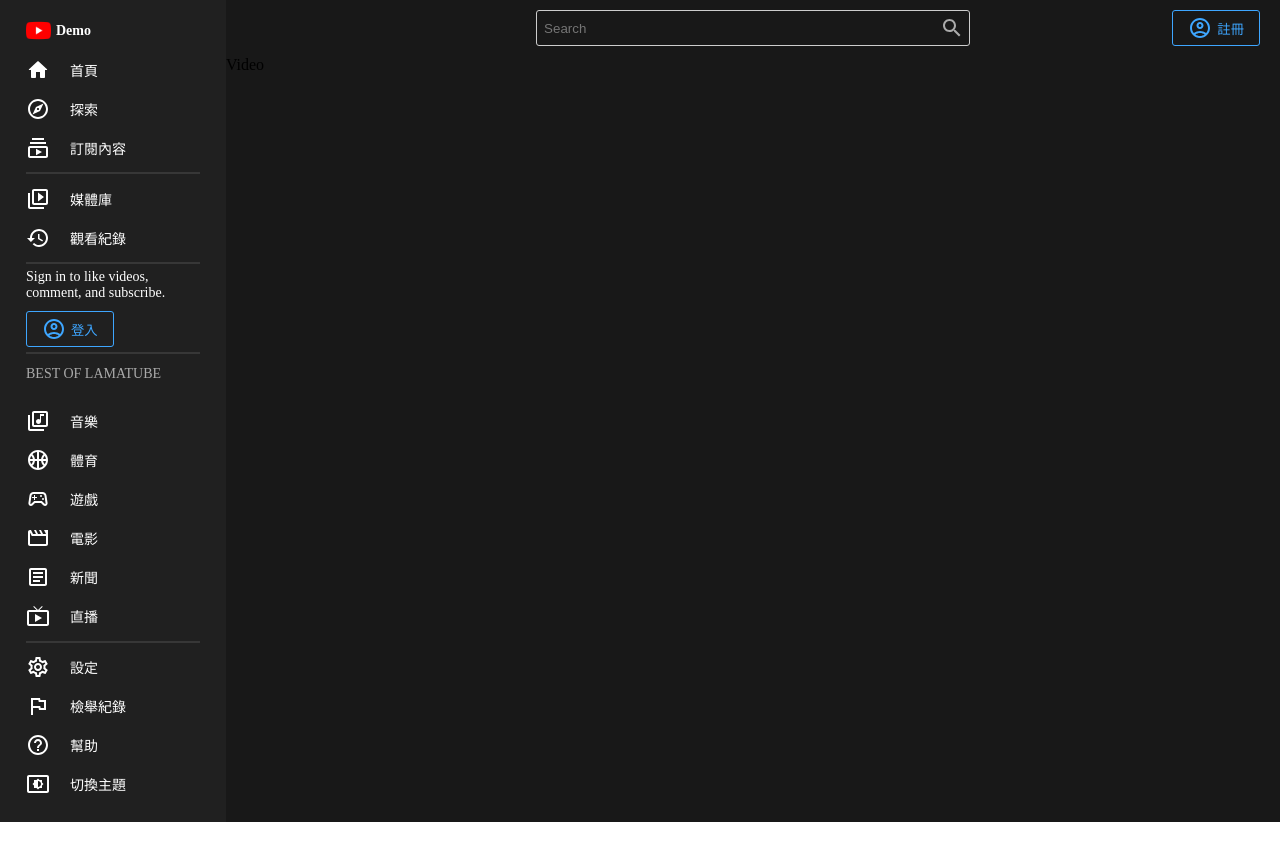
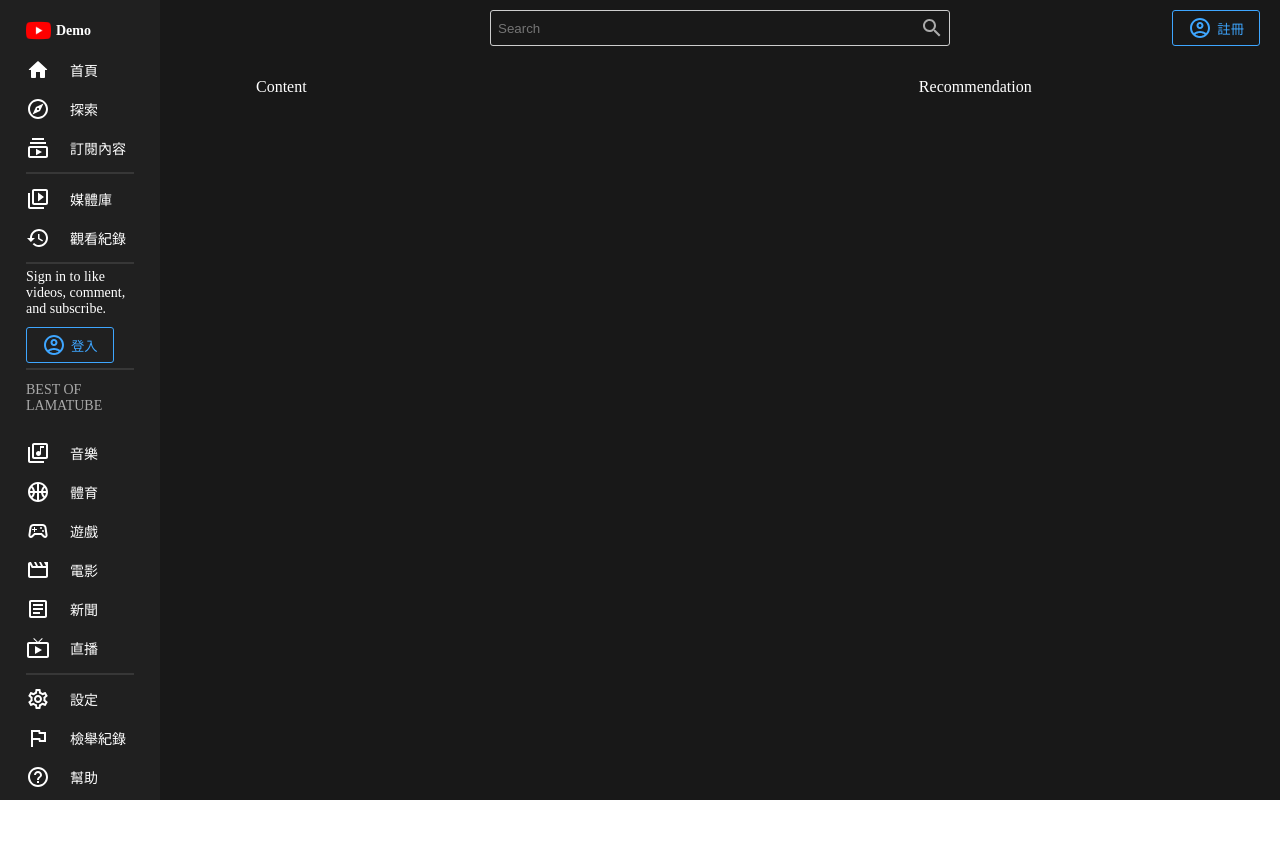
Before and after one commit to VincentLin0619/react-youtube-styledComponents-UI, a React (Create React App) app: page /video/test in a window 1280 px wide. Before the commit the page ends 822 px from the top, so only its background shows below. Built offline with nearby package versions, Linux system fonts and the light colour scheme.

Commit message:
create Video page

```diff
--- a/src/App.js
+++ b/src/App.js
@@ -16,7 +16,9 @@ const Main = styled.div`
   background-color: ${({ theme }) => theme.bg};
   transition: 500ms;
 `;
-const Wrapper = styled.div``;
+const Wrapper = styled.div`
+  padding: 22px 96px;
+`;
 function App() {
   const [mode, setkMode] = useState(true);
   return (
--- a/src/components/Card.jsx
+++ b/src/components/Card.jsx
@@ -1,4 +1,5 @@
 import React from "react";
+import { Link } from "react-router-dom";
 import styled from "styled-components";
 
 const Container = styled.div`
@@ -14,7 +15,51 @@ const Image = styled.img`
   background-color: #999;
   flex: 1;
 `;
+const Details = styled.div`
+  display: flex;
+  margin-top: ${(props) => props.type !== "sm" && "16px"};
+  gap: 12px;
+  flex: 1;
+`;
+
+const ChannelImage = styled.img`
+  width: 36px;
+  height: 36px;
+  border-radius: 50%;
+  background-color: #999;
+  display: ${(props) => props.type === "sm" && "none"};
+`;
+const Texts = styled.div``;
+
+const Title = styled.h1`
+  font-size: 16px;
+  font-weight: 500;
+  color: ${({ theme }) => theme.text};
+`;
+
+const ChannelName = styled.h2`
+  font-size: 14px;
+  color: ${({ theme }) => theme.textSoft};
+  margin: 9px 0px;
+`;
+
+const Info = styled.div`
+  font-size: 14px;
+  color: ${({ theme }) => theme.textSoft};
+`;
 
 export default function Card() {
-  return <Container>Card</Container>;
+  return (
+    <Link to="video/test" style={{ textDecoration: "none" }}>
+      <Container>
+        <Image />
+        <ChannelImage></ChannelImage>
+        <Texts>
+          <Title>影片標題</Title>
+          <ChannelName>頻道名稱</ChannelName>
+          <Info>觀看次數：666・兩年前</Info>
+        </Texts>
+      </Container>
+    </Link>
+  );
 }
--- a/src/components/Menu.jsx
+++ b/src/components/Menu.jsx
@@ -17,15 +17,17 @@ import SettingsOutlinedIcon from "@mui/icons-material/SettingsOutlined";
 import FlagOutlinedIcon from "@mui/icons-material/FlagOutlined";
 import HelpOutlineOutlinedIcon from "@mui/icons-material/HelpOutlineOutlined";
 import SettingsBrightnessOutlinedIcon from "@mui/icons-material/SettingsBrightnessOutlined";
+import { Link } from "react-router-dom";
 
 const Container = styled.div`
-  flex: 1.5;
+  flex: 1;
   background-color: ${({ theme }) => theme.bgLight};
   transition: 500ms;
   color: ${({ theme }) => theme.text};
   font-size: 14px;
   position: sticky;
-  height: 100%;
+  height: 100vh;
+  top: 0px;
 `;
 const Wrapper = styled.div`
   padding: 18px 26px;
@@ -81,10 +83,12 @@ const Menu = ({ mode, setMode }) => {
   return (
     <Container>
       <Wrapper>
-        <Logo>
-          <Img src={Logotube} />
-          Demo
-        </Logo>
+        <Link to="/" style={{ textDecoration: "none", color: "inherit" }}>
+          <Logo>
+            <Img src={Logotube} />
+            Demo
+          </Logo>
+        </Link>
         <Item>
           <HomeRoundedIcon />
           首頁
--- a/src/components/Navbar.jsx
+++ b/src/components/Navbar.jsx
@@ -19,6 +19,7 @@ const Wrapper = styled.div`
   position: relative;
 `;
 const Search = styled.div`
+  background-color: ${({ theme }) => theme.bg};
   width: 40%;
   position: absolute;
   color: ${({ theme }) => theme.textSoft};
--- a/src/pages/Home.jsx
+++ b/src/pages/Home.jsx
@@ -3,6 +3,7 @@ import Card from "../components/Card";
 import styled from "styled-components";
 
 const Container = styled.div`
+  justify-content: space-between;
   display: flex;
   flex-wrap: wrap;
 `;
--- a/src/pages/Video.jsx
+++ b/src/pages/Video.jsx
@@ -1,5 +1,26 @@
 import React from "react";
+import styled from "styled-components";
+
+const Container = styled.div`
+  background-color: ${({ theme }) => theme.bg};
+  display: flex;
+`;
+const Content = styled.div`
+  color: ${({ theme }) => theme.text};
+  background-color: ${({ theme }) => theme.bg};
+  flex: 5;
+`;
+const Recommendation = styled.div`
+  color: ${({ theme }) => theme.text};
+  background-color: ${({ theme }) => theme.bg};
+  flex: 2;
+`;
 
 export default function Video() {
-  return <>Video</>;
+  return (
+    <Container>
+      <Content>Content</Content>
+      <Recommendation>Recommendation</Recommendation>
+    </Container>
+  );
 }
```
